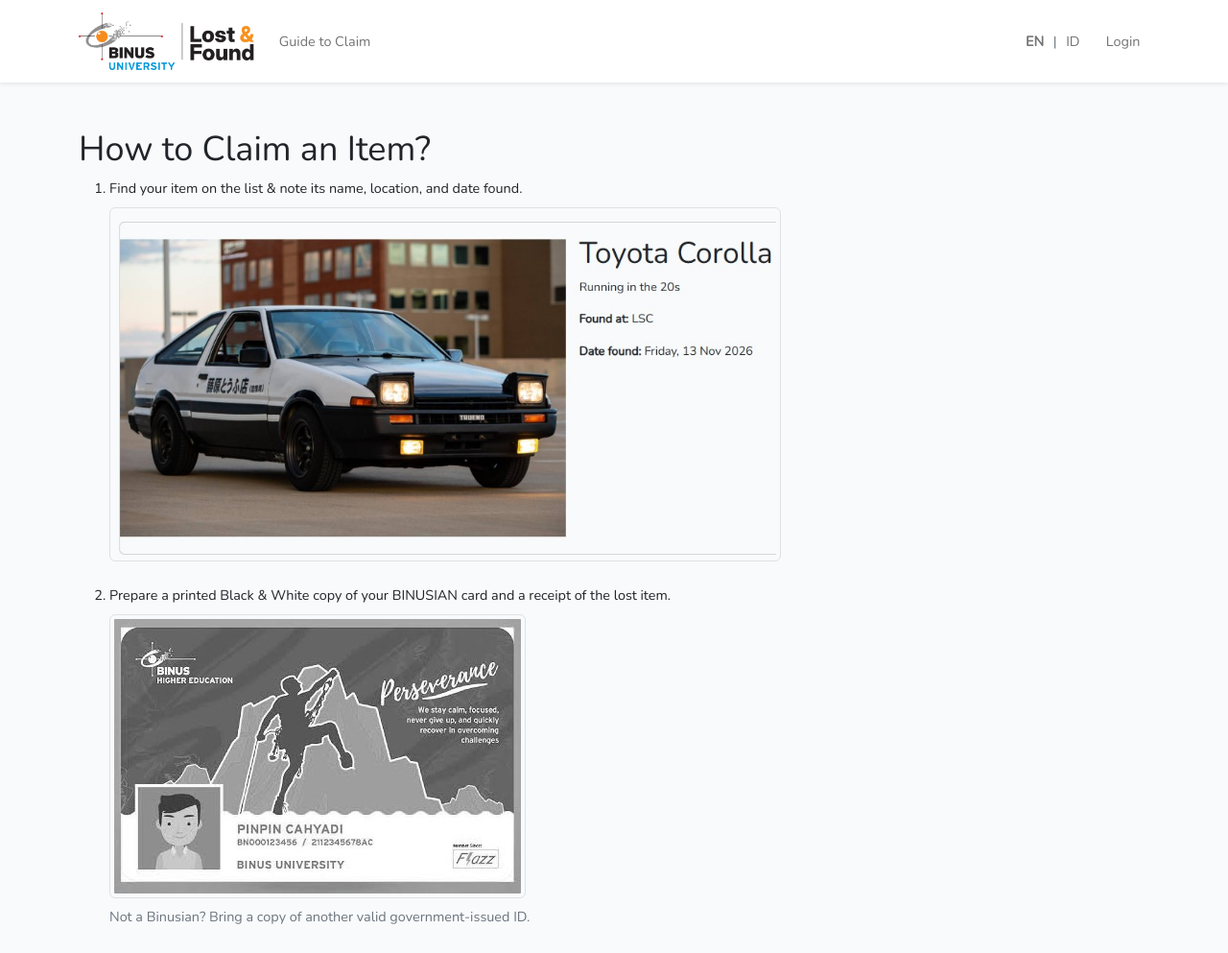
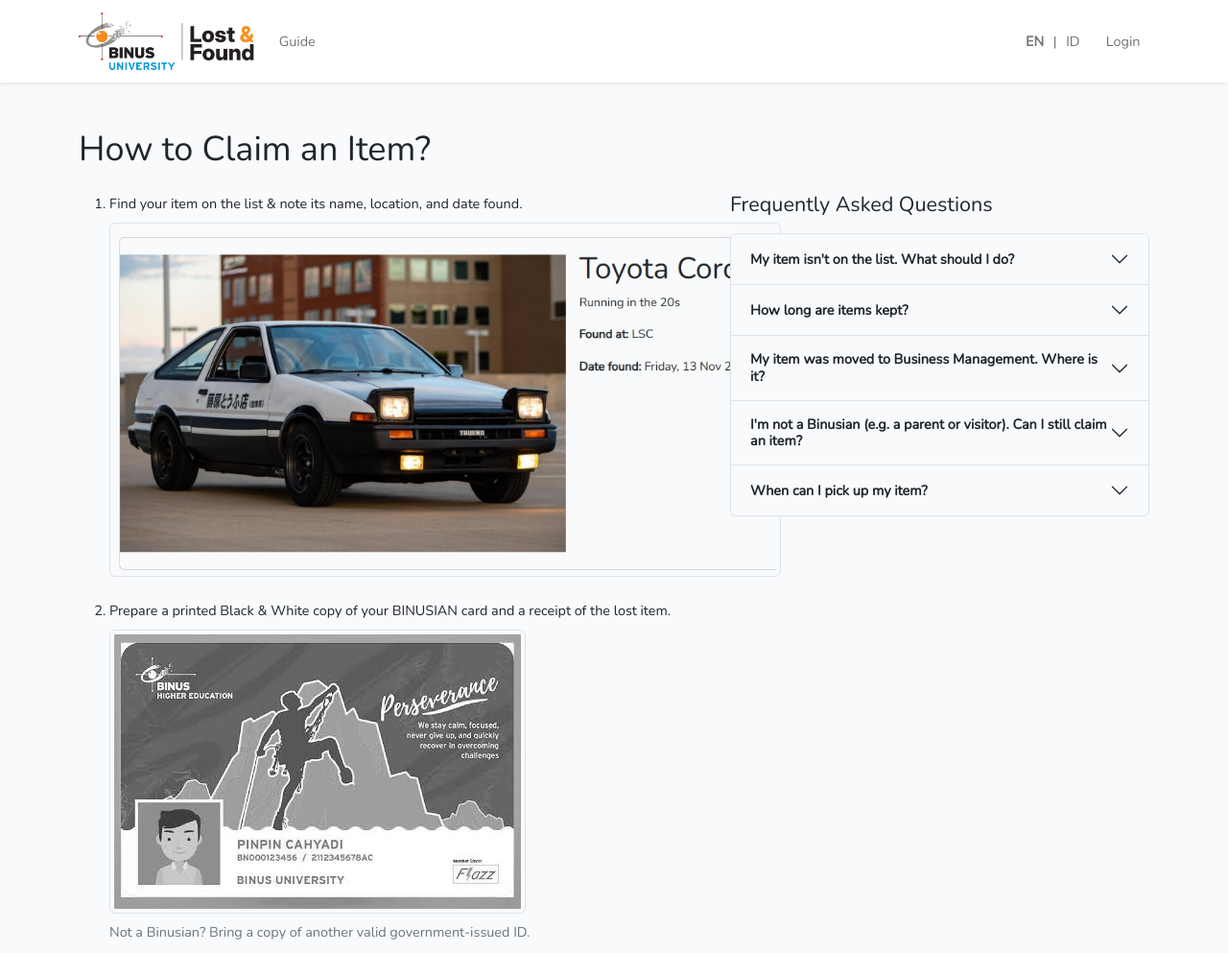
Before and after one commit to Nicholas-SB/BINUS-Lost-and-Found, a Laravel app: page /guide in a window 1280 px wide. Shown: the top 993 px of the page at 96% size. Run offline with Laravel 12, Linux system fonts and the light colour scheme; style sheets or scripts are compiled from the project's sources; parts of the project's set-up code (start-up, migrations or seed data) failed here and were passed over.

Commit message:
Add FAQ to guide page and update contact number

```diff
--- a/lang/en/site.php
+++ b/lang/en/site.php
@@ -3,7 +3,7 @@ return [
     // navbar
     'search' => 'Search',
     'items' => 'Items',
-    'guide' => 'Guide to Claim',
+    'guide' => 'Guide',
     'login' => 'Login',
 
     // item list + filters
@@ -37,6 +37,19 @@ return [
     'guide_step4' => 'Ask the officer to claim your item.',
     'guide_step5' => 'Sign the printed claim slip the officer prints for you.',
 
+    // FAQ (guide page)
+    'faq_title' => 'Frequently Asked Questions',
+    'faq_not_listed_q' => "My item isn't on the list. What should I do?",
+    'faq_not_listed_a' => 'Ask the Lost & Found staff anyway and describe your item in as much detail as you can.',
+    'faq_how_long_q' => 'How long are items kept?',
+    'faq_how_long_a' => 'Items stay at the Lost & Found desk for 1 week, then are moved to Business Management (BM). Items are kept for at most 30 working days, or 1 working day for food.',
+    'faq_bm_location_q' => 'My item was moved to Business Management. Where is it?',
+    'faq_bm_location_a' => 'Business Management is in the basement parking area. Take the stairs beside the lift.',
+    'faq_non_binusian_q' => "I'm not a Binusian (e.g. a parent or visitor). Can I still claim an item?",
+    'faq_non_binusian_a' => 'Yes. Bring a copy of another valid government-issued ID instead of a BINUSIAN card.',
+    'faq_hours_q' => 'When can I pick up my item?',
+    'faq_hours_a' => 'Monday – Friday: 09.00 – 17.00. Saturday: 09.00 – 12.00.',
+
     // footer
     'location' => 'LOCATION',
     'contact_us' => 'CONTACT US',
--- a/resources/views/guide.blade.php
+++ b/resources/views/guide.blade.php
@@ -1,7 +1,11 @@
 @extends('layouts.app')
 @section('content')
     <div class="container py-4">
-        <h1>{{ __('site.guide_title') }}</h1>
+        <h1 class="mb-4">{{ __('site.guide_title') }}</h1>
+
+        <div class="row g-5">
+            {{-- Claim steps --}}
+            <div class="col-lg-7">
                 <ol>
                     <li class="mb-4">{{ __('site.guide_step1') }}
                         <img src="{{ asset('images/step1.jpg') }}" class="img-fluid d-block mt-2 rounded border-3 img-thumbnail" style="max-width: 700px;"></li>
@@ -18,4 +22,27 @@
                     <li class="mb-4">{{ __('site.guide_step5') }}</li>
                 </ol>
             </div>
+
+            {{-- FAQ --}}
+            <div class="col-lg-5">
+                <h2 class="h4 mb-3">{{ __('site.faq_title') }}</h2>
+                <div class="accordion" id="faq">
+                    @foreach (['not_listed', 'how_long', 'bm_location', 'non_binusian', 'hours'] as $key)
+                        <div class="accordion-item">
+                            <h3 class="accordion-header">
+                                <button class="accordion-button collapsed fw-semibold" type="button" data-bs-toggle="collapse" data-bs-target="#faq-{{ $key }}">
+                                    {{ __('site.faq_' . $key . '_q') }}
+                                </button>
+                            </h3>
+                            <div id="faq-{{ $key }}" class="accordion-collapse collapse" data-bs-parent="#faq">
+                                <div class="accordion-body text-muted">
+                                    {{ __('site.faq_' . $key . '_a') }}
+                                </div>
+                            </div>
+                        </div>
+                    @endforeach
+                </div>
+            </div>
+        </div>
+    </div>
 @endsection
--- a/resources/views/layouts/app.blade.php
+++ b/resources/views/layouts/app.blade.php
@@ -116,7 +116,7 @@
                         <h6 class="fw-bold">{{ __('site.contact_us') }}</h6>
                         <p class="d-flex mb-1">
                             <i class="bi bi-telephone-fill me-2"></i>
-                            <span>0804 169 69 69 · 62852 08 696969 (WhatsApp)</span>
+                            <span>(021) 53696969 ext. 7018</span>
                         </p>
                         <p class="d-flex mb-0">
                             <i class="bi bi-envelope me-2"></i>
```
Also changed, not shown: lang/id/site.php (+14 -1 lines). Lines whose indentation alone changed are shown as unchanged.
